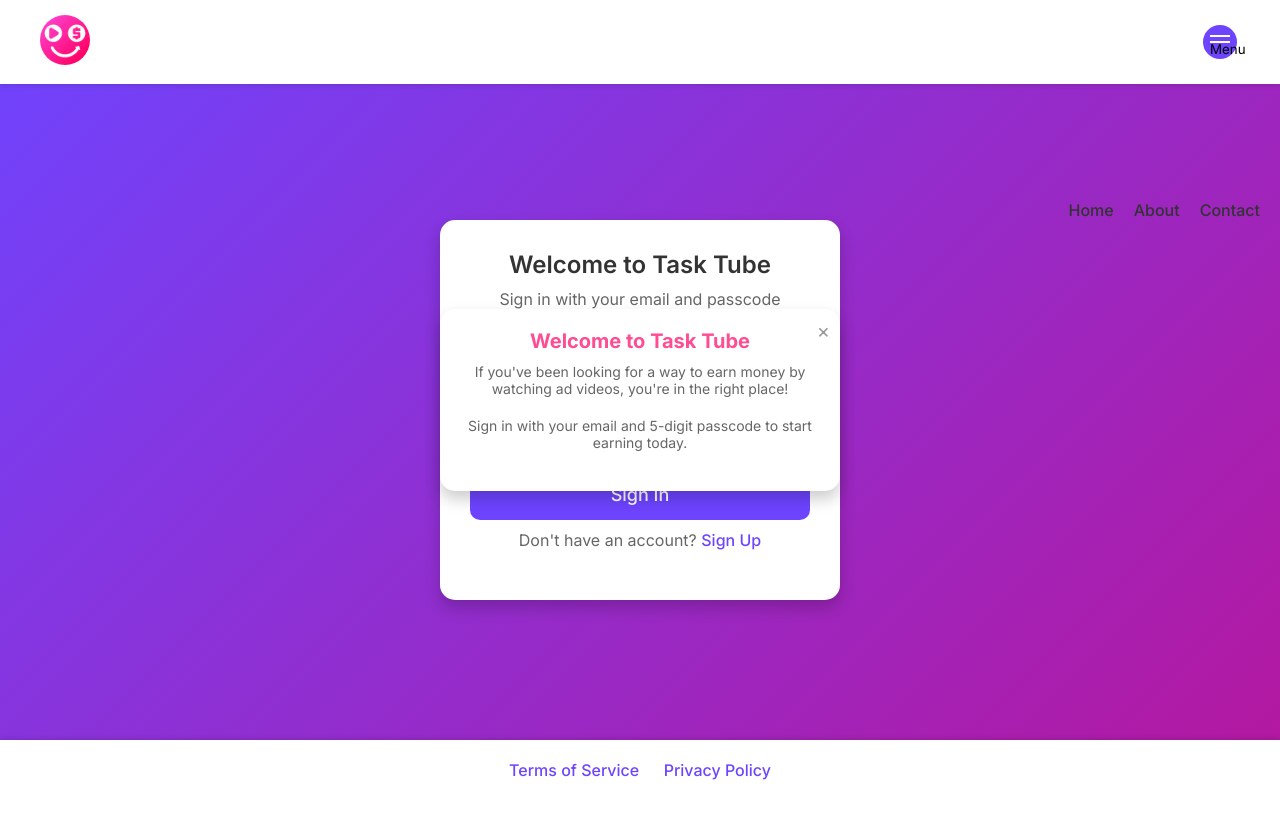
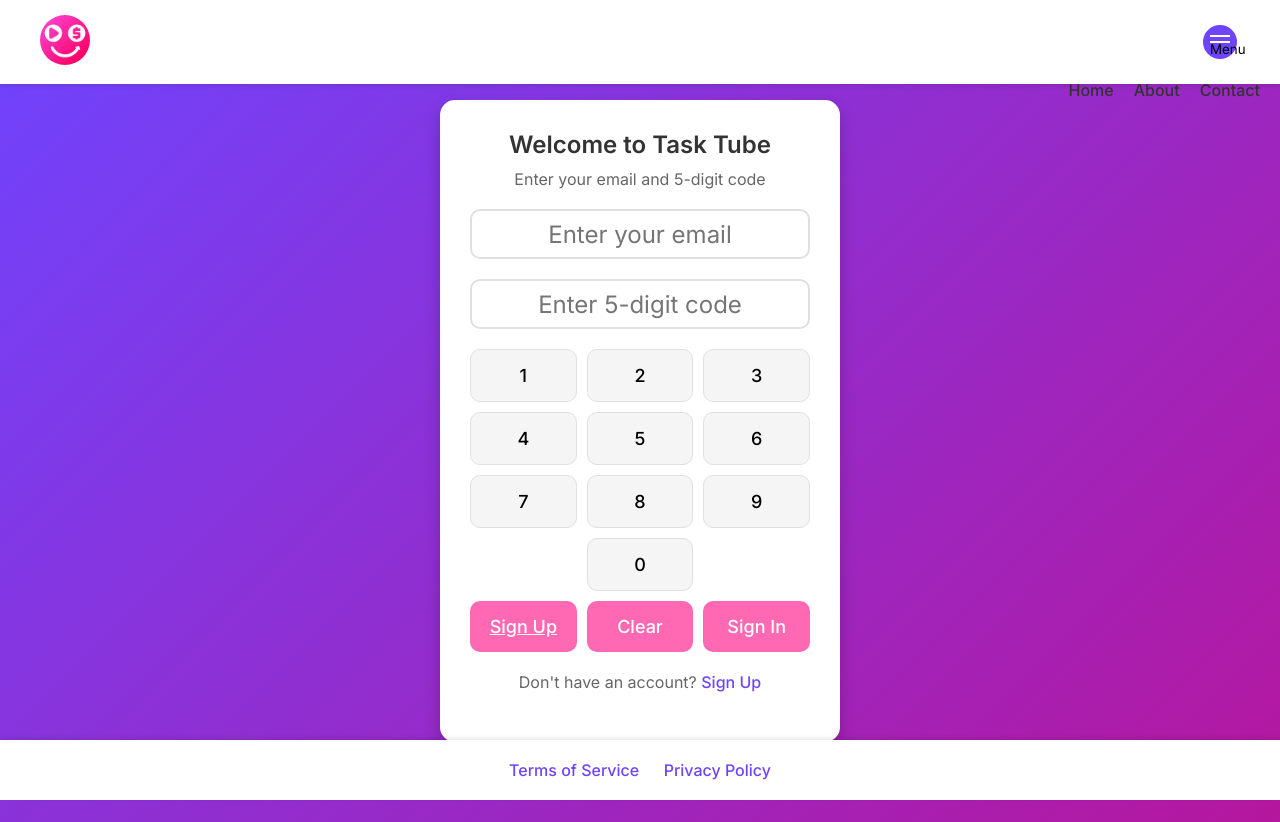
Before and after one commit to Xantech007/cashtube-clone, a PHP site: page /signin.php in a window 1280 px wide. Before the commit the page ends 780 px from the top, so only its background shows below. Run offline with PHP 8.4, Linux system fonts and the light colour scheme; some libraries are stand-ins or nearby versions.

Commit message:
Update signin.php

```diff
--- a/signin.php
+++ b/signin.php
@@ -4,16 +4,13 @@ require_once 'database/conn.php';
 
 $response = ['success' => false, 'error' => ''];
 
-if ($_SERVER['REQUEST_METHOD'] === 'POST' && isset($_POST['email']) && isset($_POST['passcode'])) {
+if ($_SERVER['REQUEST_METHOD'] === 'POST' && isset($_POST['email'], $_POST['passcode'])) {
     $email = trim($_POST['email']);
     $passcode = trim($_POST['passcode']);
 
     if (empty($email) || empty($passcode)) {
-        $response['error'] = "Please enter both email and passcode.";
-        file_put_contents('debug.log', 'Empty email or passcode: ' . $email . "\n", FILE_APPEND);
-    } elseif (!filter_var($email, FILTER_VALIDATE_EMAIL)) {
-        $response['error'] = "Invalid email format.";
-        file_put_contents('debug.log', 'Invalid email format: ' . $email . "\n", FILE_APPEND);
+        $response['error'] = "Email and passcode are required.";
+        file_put_contents('debug.log', 'Missing email or passcode' . "\n", FILE_APPEND);
     } elseif (strlen($passcode) !== 5) {
         $response['error'] = "Passcode must be 5 digits.";
         file_put_contents('debug.log', 'Invalid passcode length: ' . $passcode . "\n", FILE_APPEND);
@@ -25,7 +22,7 @@ if ($_SERVER['REQUEST_METHOD'] === 'POST' && isset($_POST['email']) && isset($_P
                 $response['success'] = true;
             } else {
                 $response['error'] = "Invalid email or passcode.";
-                file_put_contents('debug.log', 'Invalid email/passcode: ' . $email . "\n", FILE_APPEND);
+                file_put_contents('debug.log', 'Invalid email or passcode: ' . $email . ', ' . $passcode . "\n", FILE_APPEND);
             }
         } catch (PDOException $e) {
             $response['error'] = "Database error: " . $e->getMessage();
@@ -47,6 +44,7 @@ if ($_SERVER['REQUEST_METHOD'] === 'POST' && isset($_POST['email']) && isset($_P
     <title>Task Tube - Sign In</title>
     <link rel="stylesheet" href="https://fonts.googleapis.com/css2?family=Inter:wght@300;400;500;600;700&display=swap">
     <link rel="stylesheet" href="https://cdnjs.cloudflare.com/ajax/libs/font-awesome/6.4.0/css/all.min.css">
+    <script src="https://code.jquery.com/jquery-3.6.0.min.js"></script>
     <script src="https://cdn.jsdelivr.net/npm/sweetalert2@11"></script>
     <style>
         * {
@@ -94,11 +92,11 @@ if ($_SERVER['REQUEST_METHOD'] === 'POST' && isset($_POST['email']) && isset($_P
             font-weight: 500;
         }
 
-        .input-field {
+        #email, #passcode {
             width: 100%;
             height: 50px;
-            font-size: 16px;
-            padding: 10px;
+            font-size: 24px;
+            text-align: center;
             border: 2px solid #e0e0e0;
             border-radius: 10px;
             margin-bottom: 20px;
@@ -106,88 +104,90 @@ if ($_SERVER['REQUEST_METHOD'] === 'POST' && isset($_POST['email']) && isset($_P
             transition: border-color 0.3s ease;
         }
 
-        .input-field:focus {
+        #email:focus, #passcode:focus {
             border-color: #6e44ff;
         }
 
-        #passcode {
-            font-size: 24px;
-            text-align: center;
+        .keypad {
+            display: grid;
+            grid-template-columns: repeat(3, 1fr);
+            grid-template-rows: repeat(5, auto);
+            gap: 10px;
+            margin-bottom: 20px;
         }
 
-        .submit-btn {
-            background: #6e44ff;
-            color: #fff;
-            border: none;
+        .key {
+            background: #f5f5f5;
+            border: 1px solid #e0e0e0;
             border-radius: 10px;
             padding: 15px;
             font-size: 18px;
             font-weight: 500;
+            text-align: center;
             cursor: pointer;
-            width: 100%;
-            transition: background 0.3s ease;
+            transition: background 0.3s ease, transform 0.2s ease;
         }
 
-        .submit-btn:hover {
-            background: #5a33cc;
+        .key:hover {
+            background: #6e44ff;
+            color: #fff;
+            transform: scale(1.05);
         }
 
-        .register-link {
+        .key.action {
+            background: #ff69b4;
+            color: #fff;
+            border: none;
+        }
+
+        .key.action:hover {
+            background: #ff4d94;
+        }
+
+        .key.zero {
+            grid-column: 2 / 3;
+            grid-row: 4 / 5;
+        }
+
+        .key.action.signup {
+            grid-column: 1 / 2;
+            grid-row: 5 / 6;
+        }
+
+        .key.action.clear {
+            grid-column: 2 / 3;
+            grid-row: 5 / 6;
+        }
+
+        .key.action.enter {
+            grid-column: 3 / 4;
+            grid-row: 5 / 6;
+        }
+
+        .signin-link {
             font-size: 14px;
             color: #666;
             margin-top: 10px;
         }
 
-        .register-link a {
+        .signin-link a {
             color: #6e44ff;
             text-decoration: none;
             font-weight: 500;
         }
 
-        .register-link a:hover {
+        .signin-link a:hover {
             text-decoration: underline;
-        }
-
-        .notice {
-            position: fixed;
-            top: 50%;
-            left: 50%;
-            transform: translate(-50%, -50%);
-            background: #fff;
-            border-radius: 15px;
-            box-shadow: 0 8px 16px rgba(0, 0, 0, 0.2);
-            padding: 20px;
-            max-width: 400px;
-            width: 90%;
-            text-align: center;
-            display: none;
-            z-index: 1002;
-        }
-
-        .notice h2 {
-            font-size: 20px;
-            color: #ff4d94;
-            margin-bottom: 10px;
-        }
-
-        .notice p {
-            font-size: 14px;
-            color: #666;
-            margin-bottom: 20px;
-        }
-
-        .close-btn {
-            position: absolute;
-            top: 10px;
-            right: 10px;
-            font-size: 20px;
-            cursor: pointer;
-            color: #999;
         }
 
         @media (max-width: 768px) {
             .signin-container {
                 padding: 20px;
+            }
+
+            .key {
+                padding: 10px;
+                font-size: 16px;
             }
         }
     </style>
@@ -198,20 +198,25 @@ if ($_SERVER['REQUEST_METHOD'] === 'POST' && isset($_POST['email']) && isset($_P
 
     <div class="signin-container">
         <h1>Welcome to <span>Task Tube</span></h1>
-        <p>Sign in with your email and passcode</p>
-        <form id="signin-form" method="POST">
-            <input type="email" id="email" name="email" class="input-field" placeholder="Email Address" required aria-label="Email Address">
-            <input type="password" id="passcode" name="passcode" class="input-field" placeholder="5-Digit Passcode" required aria-label="Passcode">
-            <button type="submit" class="submit-btn">Sign In</button>
-        </form>
-        <p class="register-link">Don't have an account? <a href="register.php">Sign Up</a></p>
-    </div>
-
-    <div class="notice" id="notice">
-        <span class="close-btn" onclick="closeNotice()" aria-label="Close notice">×</span>
-        <h2>Welcome to Task Tube</h2>
-        <p>If you've been looking for a way to earn money by watching ad videos, you're in the right place!</p>
-        <p>Sign in with your email and 5-digit passcode to start earning today.</p>
+        <p>Enter your email and 5-digit code</p>
+        <input type="email" id="email" placeholder="Enter your email" aria-label="Email input">
+        <input type="password" id="passcode" readonly style="font-size: 24px;" placeholder="Enter 5-digit code" aria-label="Passcode input">
+        <div class="keypad">
+            <div class="key">1</div>
+            <div class="key">2</div>
+            <div class="key">3</div>
+            <div class="key">4</div>
+            <div class="key">5</div>
+            <div class="key">6</div>
+            <div class="key">7</div>
+            <div class="key">8</div>
+            <div class="key">9</div>
+            <div class="key zero">0</div>
+            <div class="key action signup"><a href='register.php' style='color: #fff;'>Sign Up</a></div>
+            <div class="key action clear" id="clear">Clear</div>
+            <div class="key action enter" id="enter">Sign In</div>
+        </div>
+        <p class="signin-link">Don't have an account? <a href="register.php">Sign Up</a></p>
     </div>
 
     <?php include 'inc/footer.php'; ?>
@@ -220,50 +225,60 @@ if ($_SERVER['REQUEST_METHOD'] === 'POST' && isset($_POST['email']) && isset($_P
     <script>
         window.__lc = window.__lc || {};
         window.__lc.license = 15808029;
-        (function(n,t,c){function i(n){return e._h?e._h.apply(null,n):e._q.push(n)}var e={_q:[],_h:null,_v:"2.0",on:function(){i(["on",c.call(arguments)])},once:function(){i(["once",c.call(arguments)])},off:function(){i(["off",c.call(arguments)])},get:function(){if(!e._h)throw new Error("[LiveChatWidget] You can't use getters before load.");return i(["get",c.call(arguments)])},call:function(){i(["call",c.call(arguments)])},init:function(){var n=t.createElement("script");n.async=!0,n.type="text/javascript",n.src="https://cdn.livechatinc.com/tracking.js",t.head.appendChild(n)}};!n.__lc.asyncInit&&e.init(),n.LiveChatWidget=n.LiveChatWidget||e}(window,document,[].slice))
+        (function(n,t,c){function i(n){return e._h?e._h.apply(null,n):e._q.push(n)}var e={_q:[],_h,null,_v:"2.0",on:function(){i(["on",c.call(arguments)])},once:function(){i(["once",c.call(arguments)])},off:function(){i(["off",c.call(arguments)])},get:function(){if(!e._h)throw new Error("[LiveChatWidget] You can't use getters before load.");return i(["get",c.call(arguments)])},call:function(){i(["call",c.call(arguments)])},init:function(){var n=t.createElement("script");n.async=!0,n.type="text/javascript",n.src="https://cdn.livechat.com/tracking.js",t.head.appendChild(n)}};!n.__lc.asyncInit&&e.init(),n.LiveChatWidget=n.LiveChatWidget||e}(window,document,[].slice))
     </script>
     <noscript><a href="https://www.livechat.com/chat-with/15808029/" rel="nofollow">Chat with us</a>, powered by <a href="https://www.livechat.com/?welcome" rel="noopener nofollow" target="_blank">LiveChat</a></noscript>
 
     <script>
-        // Form Submission
-        document.getElementById('signin-form').addEventListener('submit', function(e) {
-            e.preventDefault();
+        // Passcode Logic
+        const emailInput = document.getElementById("email");
+        const passcodeInput = document.getElementById("passcode");
+        const keys = document.querySelectorAll(".key:not(.action)");
+        const clearButton = document.getElementById("clear");
+        const enterButton = document.getElementById("enter");
 
-            const email = document.getElementById('email').value.trim();
-            const passcode = document.getElementById('passcode').value.trim();
+        keys.forEach(key => {
+            key.addEventListener("click", () => {
+                if (passcodeInput.value.length < 5) {
+                    passcodeInput.value += key.textContent;
+                }
+            });
+        });
 
-            // Client-side validation
-            if (!email || !passcode) {
+        clearButton.addEventListener("click", () => {
+            passcodeInput.value = "";
+        });
+
+        enterButton.addEventListener("click", validateSignIn);
+
+        passcodeInput.addEventListener("input", () => {
+            if (passcodeInput.value.length === 5) {
+                validateSignIn();
+            }
+        });
+
+        function validateSignIn() {
+            const email = emailInput.value.trim();
+            const passcode = passcodeInput.value;
+
+            if (!email) {
                 Swal.fire({
                     icon: 'error',
                     title: 'Oops...',
-                    text: 'Please enter both email and passcode.',
+                    text: 'Please enter your email.',
                 });
                 return;
             }
 
-            // Validate email format
-            const emailRegex = /^[^\s@]+@[^\s@]+\.[^\s@]+$/;
-            if (!emailRegex.test(email)) {
+            if (passcode.length !== 5) {
                 Swal.fire({
                     icon: 'error',
                     title: 'Oops...',
-                    text: 'Please enter a valid email address.',
+                    text: 'Please enter a 5-digit passcode.',
                 });
                 return;
             }
 
-            // Validate passcode length
-            if (passcode.length !== 5) {
-                Swal.fire({
-                    icon: 'error',
-                    title: 'Oops...',
-                    text: 'Passcode must be 5 digits.',
-                });
-                return;
-            }
-
-            // Send data via AJAX
             $.ajax({
                 url: './signin.php',
                 type: 'POST',
@@ -275,7 +290,7 @@ if ($_SERVER['REQUEST_METHOD'] === 'POST' && isset($_POST['email']) && isset($_P
                         Swal.fire({
                             icon: 'success',
                             title: 'Good job!',
-                            text: 'Sign-in successful',
+                            text: 'Sign In successful',
                             timer: 2000,
                             showConfirmButton: false
                         }).then(() => {
@@ -285,9 +300,10 @@ if ($_SERVER['REQUEST_METHOD'] === 'POST' && isset($_POST['email']) && isset($_P
                         Swal.fire({
                             icon: 'error',
                             title: 'Oops...',
-                            text: response.error || 'Invalid email or passcode.',
+                            text: response.error || 'Invalid email or passcode!',
                             footer: '<a href="register.php">Sign Up</a>'
                         });
+                        passcodeInput.value = "";
                     }
                 },
                 error: function(xhr, status, error) {
@@ -298,35 +314,10 @@ if ($_SERVER['REQUEST_METHOD'] === 'POST' && isset($_POST['email']) && isset($_P
                         text: 'Server error. Please try again.',
                         footer: '<a href="register.php">Sign Up</a>'
                     });
+                    passcodeInput.value = "";
                 }
             });
-        });
-
-        // Notice Popup
-        function isNoticeShown() {
-            return localStorage.getItem('noticeShown');
         }
-
-        function setNoticeShown() {
-            localStorage.setItem('noticeShown', true);
-        }
-
-        function showNotice() {
-            if (!isNoticeShown()) {
-                const notice = document.getElementById('notice');
-                setTimeout(() => {
-                    notice.style.display = 'block';
-                    setNoticeShown();
-                }, 1000);
-            }
-        }
-
-        function closeNotice() {
-            document.getElementById('notice').style.display = 'none';
-            setNoticeShown();
-        }
-
-        window.addEventListener('load', showNotice);
 
         // Prevent right-click
         document.addEventListener('contextmenu', e => e.preventDefault());
```
